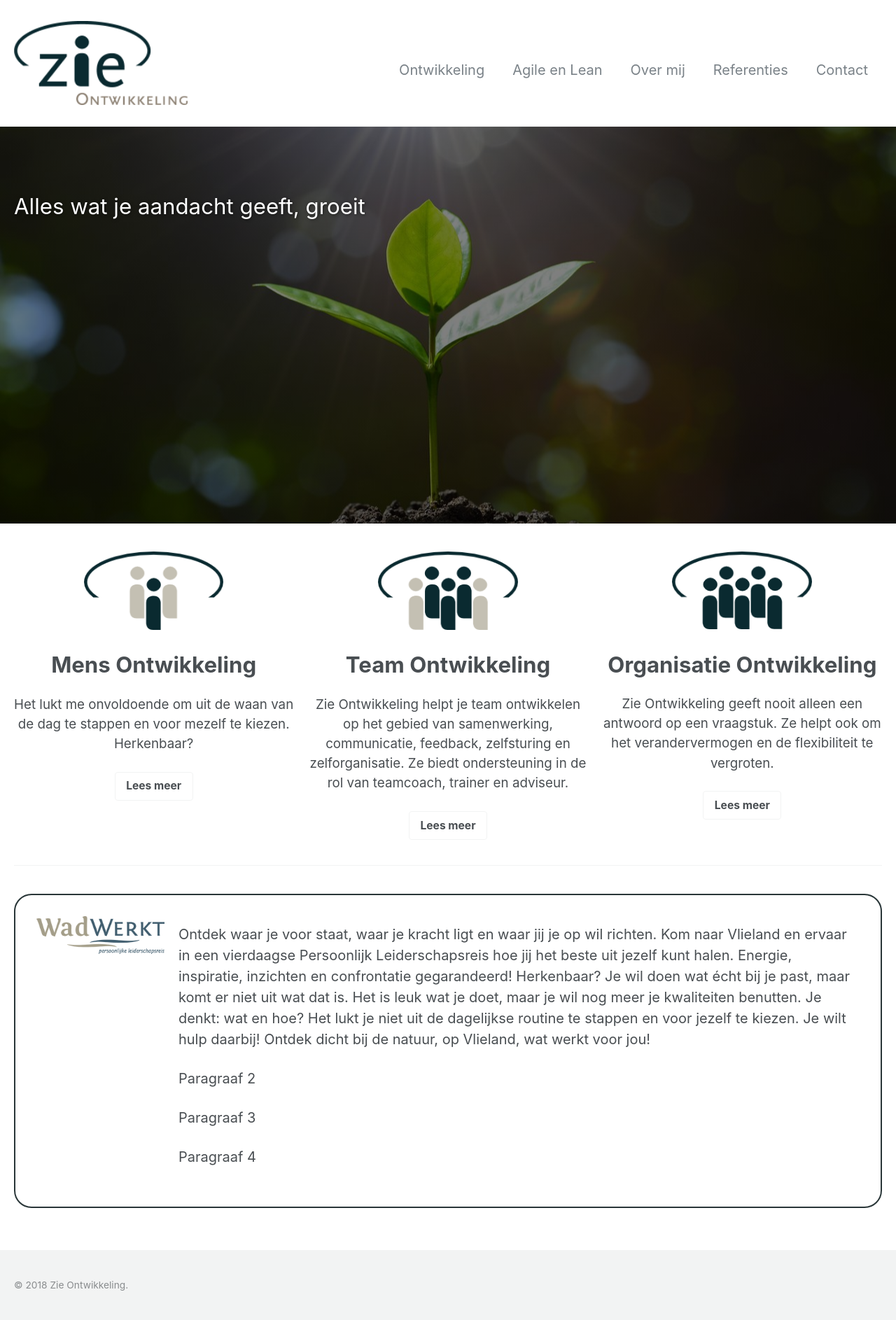
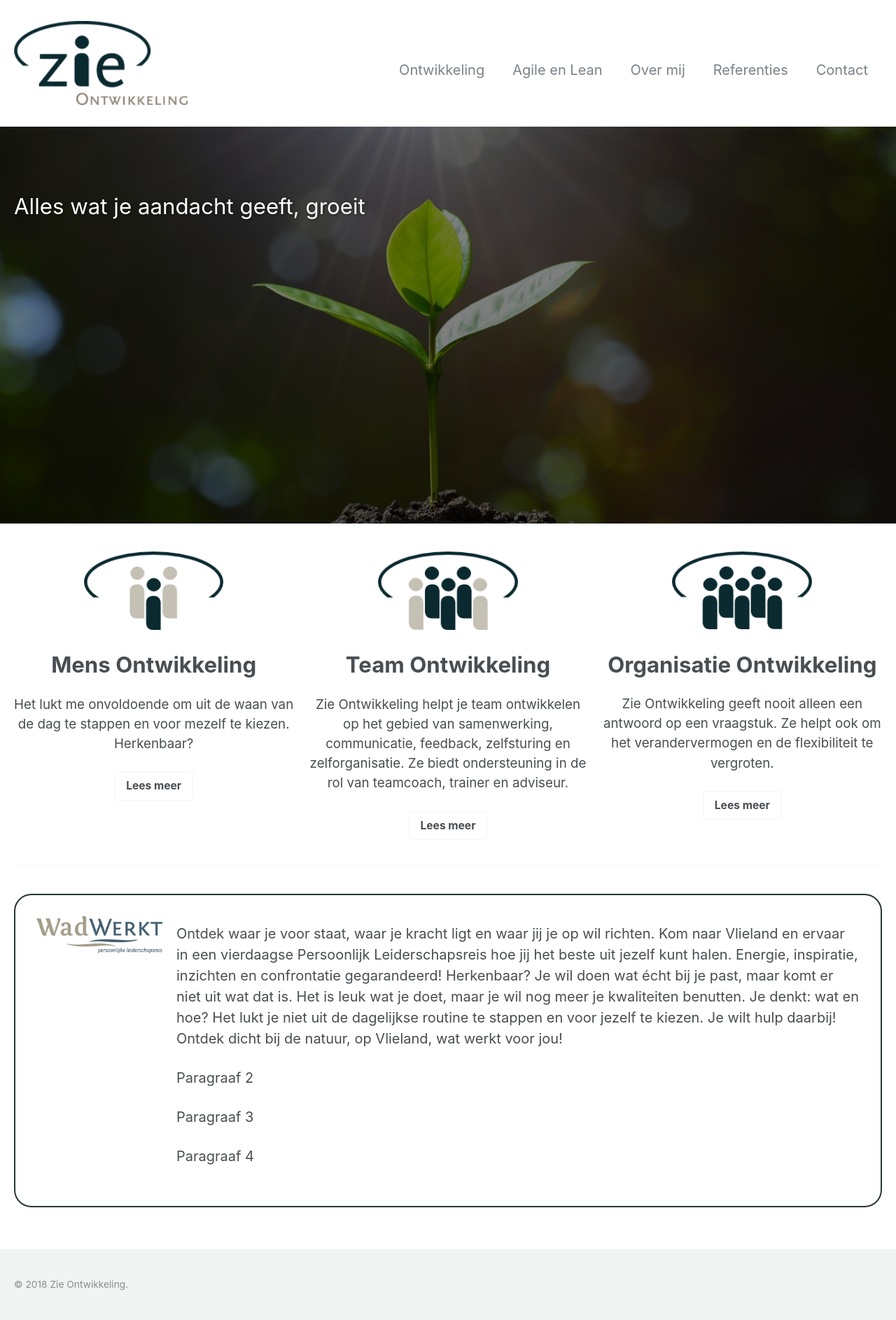
Before and after one commit to twinmum1/zie-ontwikkeling, a Jekyll site: the page built from _pages/proef.md, in a window 1280 px wide. Shown: the whole page at 70% size. Built offline with Jekyll 4.4.1, drawn with Linux system fonts in a browser that asks for light colours.

Commit message:
Update proef.md

```diff
--- a/_pages/proef.md
+++ b/_pages/proef.md
@@ -47,12 +47,12 @@
 
 <div style="border-radius: 25px; border: 2px solid #293638; padding: 20px; display: table;">
   <div style="display: table-row;">
-    <div style="display: table-cell; width: auto; min-width: 200px; padding: 10px;">
+    <div style="display: table-cell; width: 200px; padding: 10px;">
       <a href="http://www.wad-werkt.nl">
-      <img width="200" height="58" src="https://twinmum1.github.io/zie-ontwikkeling/assets/images/wadwerkt-logo-colour.png" alt="wad-werkt.nl"/>
+      <img style="width: 100%;" src="https://twinmum1.github.io/zie-ontwikkeling/assets/images/wadwerkt-logo-colour.png" alt="wad-werkt.nl"/>
       </a>
     </div>
-    <div style="display: table-cell; width: auto; padding: 10px;">
+    <div style="display: table-cell; padding: 10px;">
     <p>Ontdek waar je voor staat, waar je kracht ligt en waar jij je op wil richten. Kom naar Vlieland en ervaar in een vierdaagse Persoonlijk Leiderschapsreis hoe jij het beste uit jezelf kunt halen. Energie, inspiratie, inzichten en confrontatie gegarandeerd!
 Herkenbaar?
 Je wil doen wat écht bij je past, maar komt er niet uit wat dat is.
```
